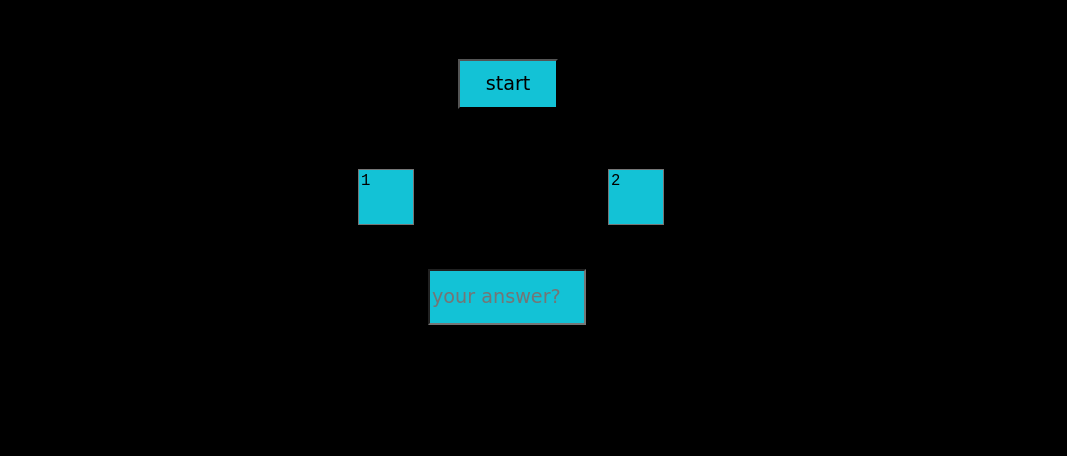
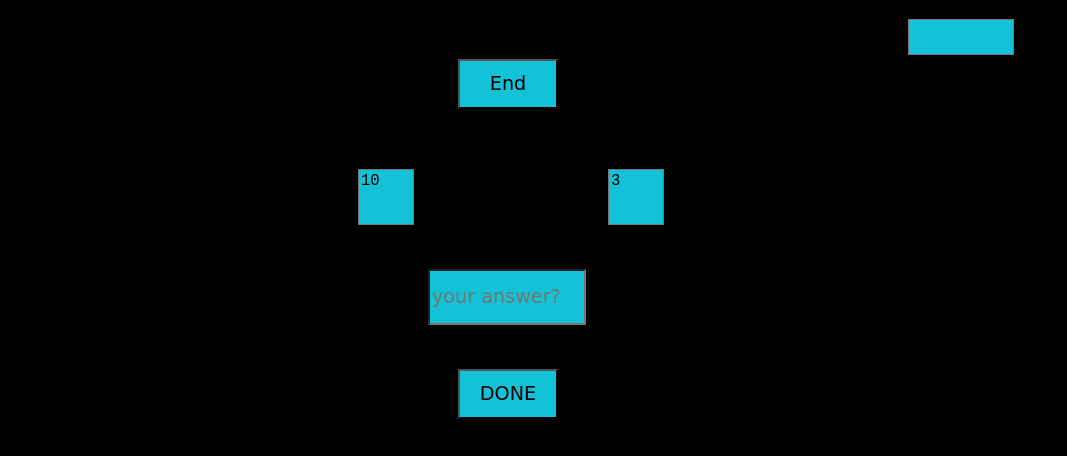
Before and after one commit to nabaafatima/math-quiz, a plain HTML site: page index.html in a window 1280 px wide. Both pictures are taken after a click on the button "start". Shown: the part 62-518 px from the top of the page, without its empty margins (0-1067 px from the left). Drawn offline with Linux system fonts and the light colour scheme.

Commit message:
finally made the logic for score work and also the button for "done"

```diff
--- a/index.html
+++ b/index.html
@@ -6,10 +6,12 @@
     </head>
     <body>
         <h1>MaTh QuIz</h1>
-        <button id="start">start</button>
-        <textarea readonly id="text1">1</textarea>
-        <textarea readonly id="text2">2</textarea>
+        <button onclick="start()" id="start">start</button>
+        <textarea readonly id="text1"></textarea>
+        <textarea readonly id="text2"></textarea>
         <script src="script.js" defer></script>
         <input type="number" id="ans" placeholder="your answer?"></input>
+        <button onclick="done()" id="solved">DONE</button>
+        <textarea readonly id="score"></textarea>
     </body>
 </html>
--- a/script.js
+++ b/script.js
@@ -1,3 +1,58 @@
+const t1 = document.getElementById("text1");
+const t2 = document.getElementById("text2");
+const ans = document.getElementById("ans");
+const s = document.getElementById("start");
+const m = document.getElementById("score");
+let num1  = 0;
+let num2 = 0;
+let x = 0;
+let y = 0;
+let count = 0;
+let total = 0;
+let score = 0;
 function start() {
-
+    if (count==1) {
+        num1 = 0;
+        num2 = 0;
+        t1.textContent = num1;
+        t2.textContent = num2;
+        m.textContent = score + " out of " + total;
+        ans.value = "";
+        count = count + 1;
+        s.innerText = "Start";
+        score = 0
+    } else {
+        count = count + 1;
+        num1 = Math.floor(Math.random()*25)+1;
+       num2 = Math.floor(Math.random()*25)+1;
+       t1.textContent = num1;
+       t2.textContent = num2;
+       x = num1 + num2
+       y = ans.value;
+       s.innerText = "End";
+       if (count>2){
+        score= 0;
+        s.innerText="Start/End"
+        m.textContent= score + " out of " + total;
+        total = 0;
+       }
+    }
 }
+function done() {
+    y = ans.value;
+    if (y==x) {
+        alert("YOUR ANSWER IS RIGHT!");
+        score = score + 1;
+    } else {
+        alert("your answer is wrong :(");
+    }
+    num1 = Math.floor(Math.random()*25)+1;
+    num2 = Math.floor(Math.random()*25)+1;
+    t1.textContent = num1;
+    t2.textContent = num2;
+    x = num1 + num2;
+    y = ans.value;
+    s.innerText = "End";
+    total = total + 1;
+    ans.value = "" ;
+}
--- a/style.css
+++ b/style.css
@@ -51,3 +51,25 @@ body{
     color:black;
     background-color:rgb(19, 194, 214);
 }
+#solved{
+    position: absolute;
+    color: black;
+    background-color:rgb(19, 194, 214);
+    width:100px;
+    height: 50px;
+    font-size:larger;
+    font-family:cursive;
+    margin-left:450px;
+    margin-top: 350px;
+}
+#score{
+    position: absolute;
+    width: 100px;
+    height: 30px;
+    color:black;
+    background-color:rgb(19, 194, 214);
+    margin-top: 0px;
+    resize: none;
+    margin-left: 900px;
+    font-size: larger;
+}
```
